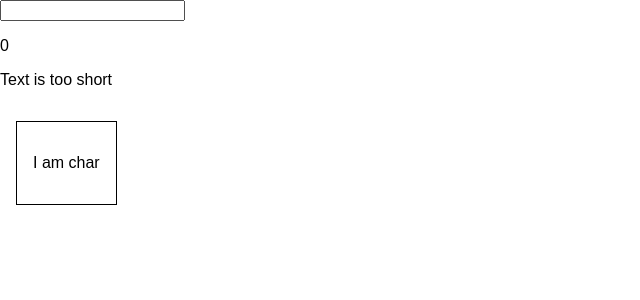
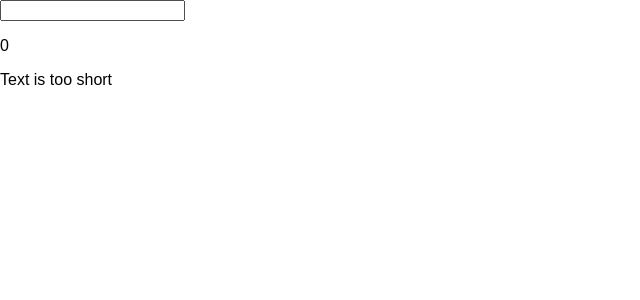
Before and after one commit to ff18qd/udemy-react-assign2, a React (Create React App) app in the folder my-app/: page / in a window 1280 px wide. Shown: the top 300 px of the page, without its empty margins (0-640 px from the left). Built offline with nearby package versions, Linux system fonts and the light colour scheme.

Commit message:
add chars function and CharComponent

```diff
--- a/my-app/src/App.js
+++ b/my-app/src/App.js
@@ -4,36 +4,42 @@ import CharComponent from './components/CharComponent';
 
 class App extends Component {
   state = {
-    input: "",
+    inputText: "",
     inLength: 0
   }
 
   changeInputHandler = (event) => {
     // debugger
     this.setState({
-      input: event.target.value,
+      inputText: event.target.value,
       inLength: event.target.value.length
     })
-    // debugger
+    console.log(this.state.inputText.split(""))
   }
 
 
   render() {
+
+    let chars = null;
+    if (this.state.inLength>0) {
+      chars = (
+        <div>
+          {this.state.inputText.split("").map( ele => {
+            return <CharComponent displayChar={ele}/>
+          })}
+        </div>
+      )
+    }
+
     return (
       <div className="App">
         <input onChange={this.changeInputHandler} />
         <p>{this.state.inLength}</p>
         <ValidationComponent inLength={this.state.inLength}/>
-        <CharComponent />
+        {chars}
       </div>
     );
   }
 }
 
 export default App;
-
-
-        // <UserInput
-        //   change={this.changeInputHandler}
-        //   inLength={this.state.inLength}
-        // />
--- a/my-app/src/components/CharComponent.js
+++ b/my-app/src/components/CharComponent.js
@@ -20,7 +20,7 @@ class CharComponent extends Component {
         // }
         return (
             <div className="char" style={style}>
-                <p>I am char</p>
+                <p>{this.props.displayChar}</p>
             </div>
         );
     }
```
